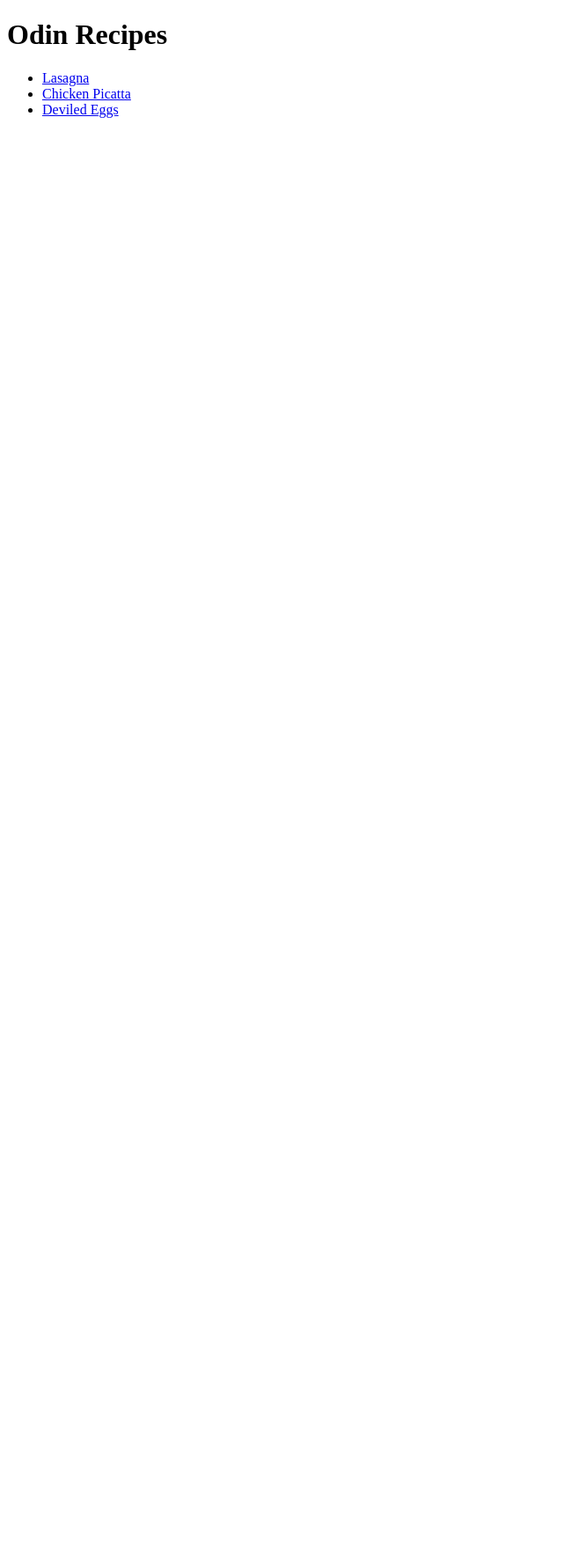
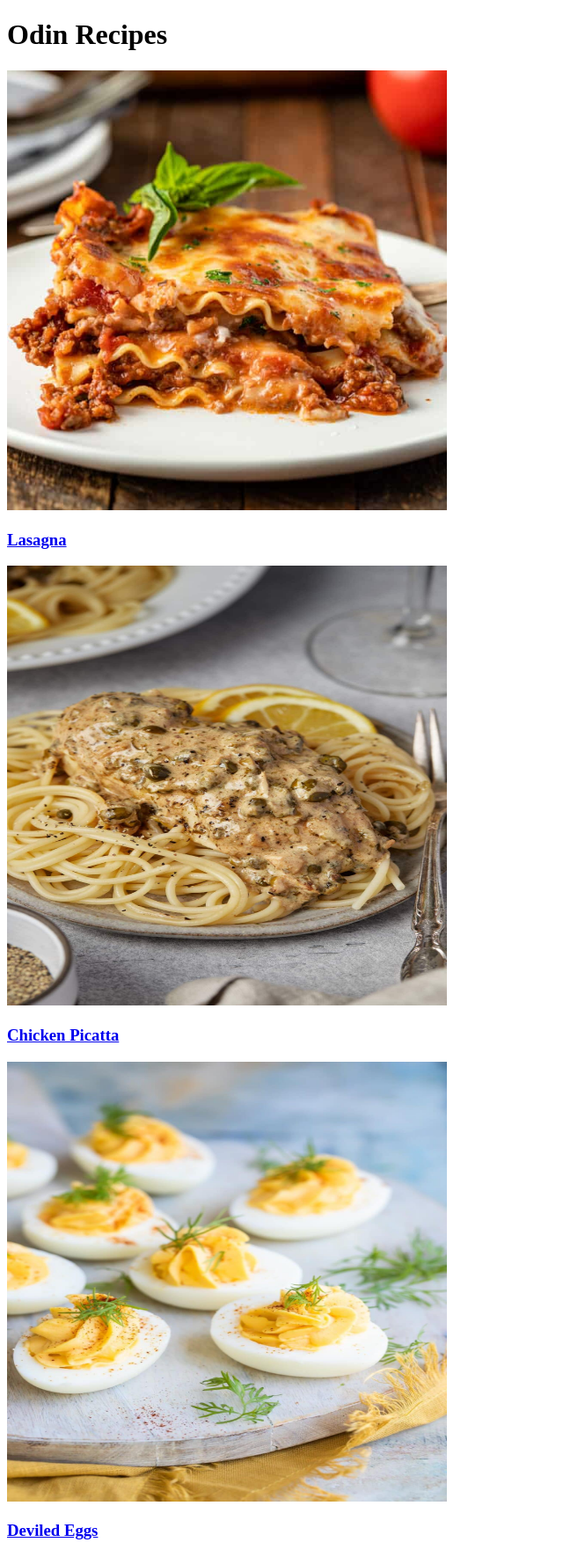
Before and after one commit to astraps/odin-recipes, a plain HTML site: page index.html in a window 1280 px wide. Shown: the whole page at 88% size, without its empty margins (0-640 px from the left). Before the commit the page ends 800 px from the top, so only its background shows below. Drawn offline with Linux system fonts and the light colour scheme.

Commit message:
Add pictures to index.html
-Added pictures to index.html of the dishes that the links go to.
-Made the links on index.html larger for better visibility.
-Fixed line on picatta.html in background section.

```diff
--- a/index.html
+++ b/index.html
@@ -9,12 +9,35 @@
 
     <h1>Odin Recipes</h1>
 
-    <ul>
-        <li><a href="recipes/lasagna.html">Lasagna</a></li>
-        <li><a href="recipes/picatta.html">Chicken Picatta</a></li>
-        <li><a href="recipes/devil-eggs.html">Deviled Eggs</a></li>
 
-    </ul>
+<p>
+<img src="img/lasagna-home.jpg" alt="Some tasty Lasagna" height="500" width="500">
+</p>
+
+<p>
+<h3>
+<a href="recipes/lasagna.html">Lasagna</a>
+</h3>
+</p>
+
+<p>
+    <img src="img/picatta-home.jpg" alt="Some delectable Chicken Picatta" height="500" width="500">
+</p>
+<p>
+    <h3>
+    <a href="recipes/picatta.html">Chicken Picatta</a>
+    </h3>
+</p>
+
+
+<p>
+    <img src="img/devil-egg-home.jpg" alt="Some scrumptious Deviled Eggs" width="500" height="500">
+</p>
+<p>
+    <h3>
+    <a href="recipes/devil-eggs.html">Deviled Eggs</a>
+    </h3>
+</p>
 
 
 </body>
```
Also changed, not shown: recipes/picatta.html (+2 -2 lines), img/devil-egg-home.jpg (added), img/lasagna-home.jpg (added), img/picatta-home.jpg (added).
